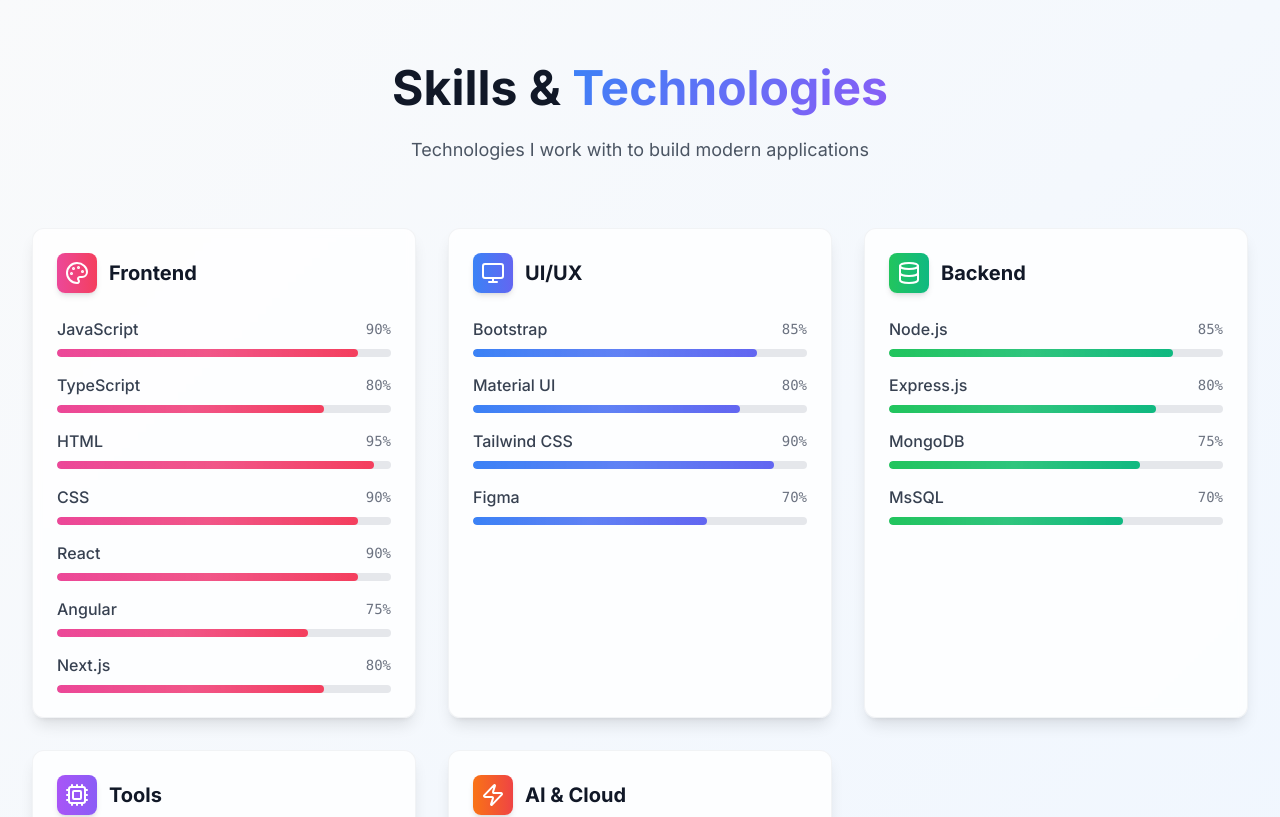
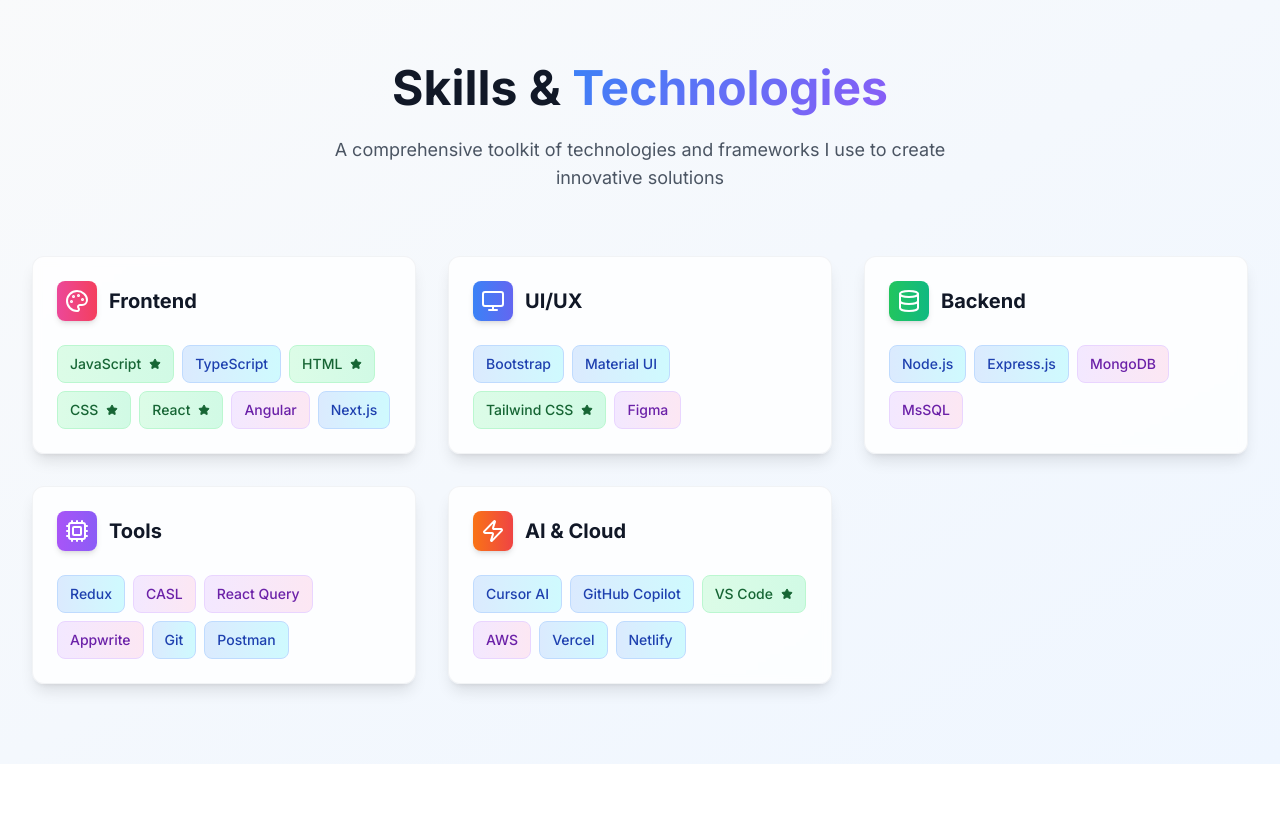
Before and after one commit to sohamjain125/sohamjain-dev, a React (Vite) app: page / in a window 1280 px wide. Shown: the part 2700-3517 px from the top of the page. Built offline with nearby package versions, Linux system fonts and the light colour scheme.

Commit message:
ui update

```diff
--- a/src/components/Skills.jsx
+++ b/src/components/Skills.jsx
@@ -1,5 +1,5 @@
 import { motion } from 'framer-motion';
-import { Palette, Monitor, Database, Cpu, Zap, Cloud } from 'lucide-react';
+import { Palette, Monitor, Database, Cpu, Zap, Cloud, Star } from 'lucide-react';
 import { skills } from '../data/portfolioData';
 
 const Skills = () => {
@@ -52,7 +52,7 @@
             <span className="gradient-text">Technologies</span>
           </h2>
           <p className="text-lg text-gray-600 dark:text-gray-400 max-w-2xl mx-auto">
-            Technologies I work with to build modern applications
+            A comprehensive toolkit of technologies and frameworks I use to create innovative solutions
           </p>
         </motion.div>
 
@@ -78,29 +78,28 @@
                 </h3>
               </div>
 
-              <div className="space-y-4">
+              <div className="flex flex-wrap gap-2">
                 {category.skills.map((skill) => (
-                  <div key={skill.name} className="group/skill">
-                    <div className="flex items-center justify-between mb-2">
-                      <span className="font-medium text-gray-700 dark:text-gray-300 group-hover/skill:text-blue-600 dark:group-hover/skill:text-blue-400 transition-colors">
-                        {skill.name}
-                      </span>
-                      <span className="text-sm text-gray-500 dark:text-gray-400 font-mono">
-                        {skill.level}%
-                      </span>
-                    </div>
-                    <div className="w-full bg-gray-200 dark:bg-gray-700 rounded-full h-2 overflow-hidden">
-                      <motion.div
-                        initial={{ width: 0 }}
-                        whileInView={{ width: `${skill.level}%` }}
-                        viewport={{ once: true }}
-                        transition={{ duration: 1, delay: 0.2 }}
-                        className={`h-full bg-gradient-to-r ${category.color} rounded-full relative`}
-                      >
-                        <div className="absolute inset-0 bg-gradient-to-r from-transparent via-white/20 to-transparent animate-pulse"></div>
-                      </motion.div>
-                    </div>
-                  </div>
+                  <motion.div
+                    key={skill.name}
+                    initial={{ opacity: 0, scale: 0.8 }}
+                    whileInView={{ opacity: 1, scale: 1 }}
+                    viewport={{ once: true }}
+                    transition={{ duration: 0.3, delay: 0.1 }}
+                    whileHover={{ scale: 1.05, y: -2 }}
+                    className={`px-3 py-2 rounded-lg font-medium text-sm transition-all duration-300 cursor-default group/skill flex items-center gap-2 ${
+                      skill.level >= 90
+                        ? 'bg-gradient-to-r from-green-100 to-emerald-100 text-green-800 dark:from-green-900/30 dark:to-emerald-900/30 dark:text-green-300 border border-green-200 dark:border-green-700'
+                        : skill.level >= 80
+                        ? 'bg-gradient-to-r from-blue-100 to-cyan-100 text-blue-800 dark:from-blue-900/30 dark:to-cyan-900/30 dark:text-blue-300 border border-blue-200 dark:border-blue-700'
+                        : skill.level >= 70
+                        ? 'bg-gradient-to-r from-purple-100 to-pink-100 text-purple-800 dark:from-purple-900/30 dark:to-pink-900/30 dark:text-purple-300 border border-purple-200 dark:border-purple-700'
+                        : 'bg-gradient-to-r from-gray-100 to-slate-100 text-gray-800 dark:from-gray-700 dark:to-slate-700 dark:text-gray-300 border border-gray-200 dark:border-gray-600'
+                    } hover:shadow-md hover:shadow-black/10 dark:hover:shadow-white/10`}
+                  >
+                    {skill.name}
+                    {skill.level >= 90 && <Star className="w-3 h-3 fill-current" />}
+                  </motion.div>
                 ))}
               </div>
             </motion.div>
```
